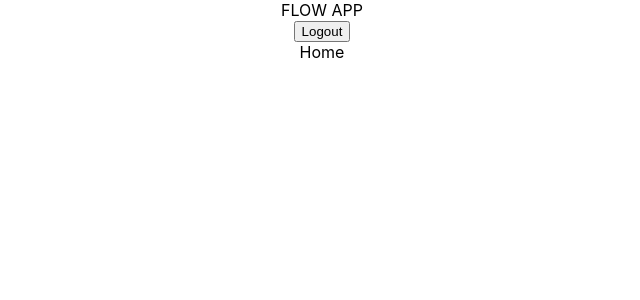
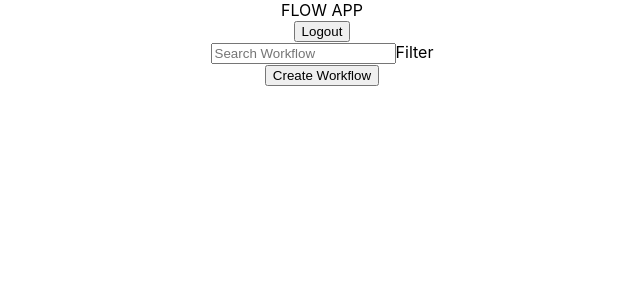
Before and after one commit to saswat3115/flow-app, a React (Create React App) app: page /home in a window 1280 px wide. Shown: the top 300 px of the page, without its empty margins (318-958 px from the left). Built offline with nearby package versions, Linux system fonts and the light colour scheme.

Commit message:
home page layout added

```diff
--- a/src/pages/home/home.jsx
+++ b/src/pages/home/home.jsx
@@ -1,5 +1,22 @@
 import React from 'react';
 
-const Home = () => <div>Home</div>;
+const Home = () => {
+    return <div className="home">
+        <div className="row search-section">
+            <div className="col">
+                <input type="text" placeholder="Search Workflow" className="input-search" />
+                <span className="btn-filter">
+                    Filter
+                </span>
+            </div>
+            <div className="col">
+                <button>Create Workflow</button>
+            </div>
+        </div>
+        <div className="flows-container">
+            {/* TODO: List of Flows */}
+        </div>
+    </div>;
+}
 
 export default Home;
```
